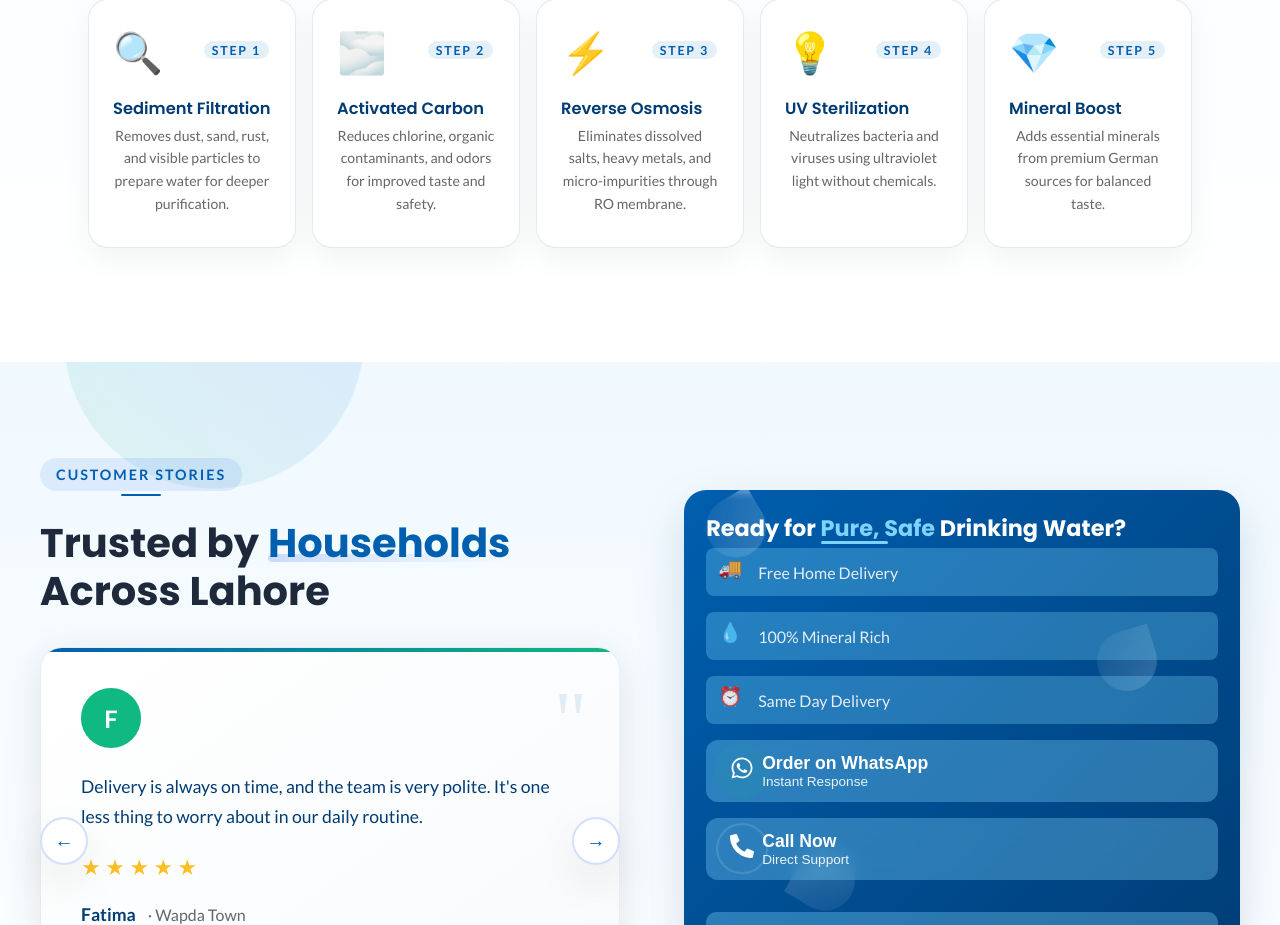
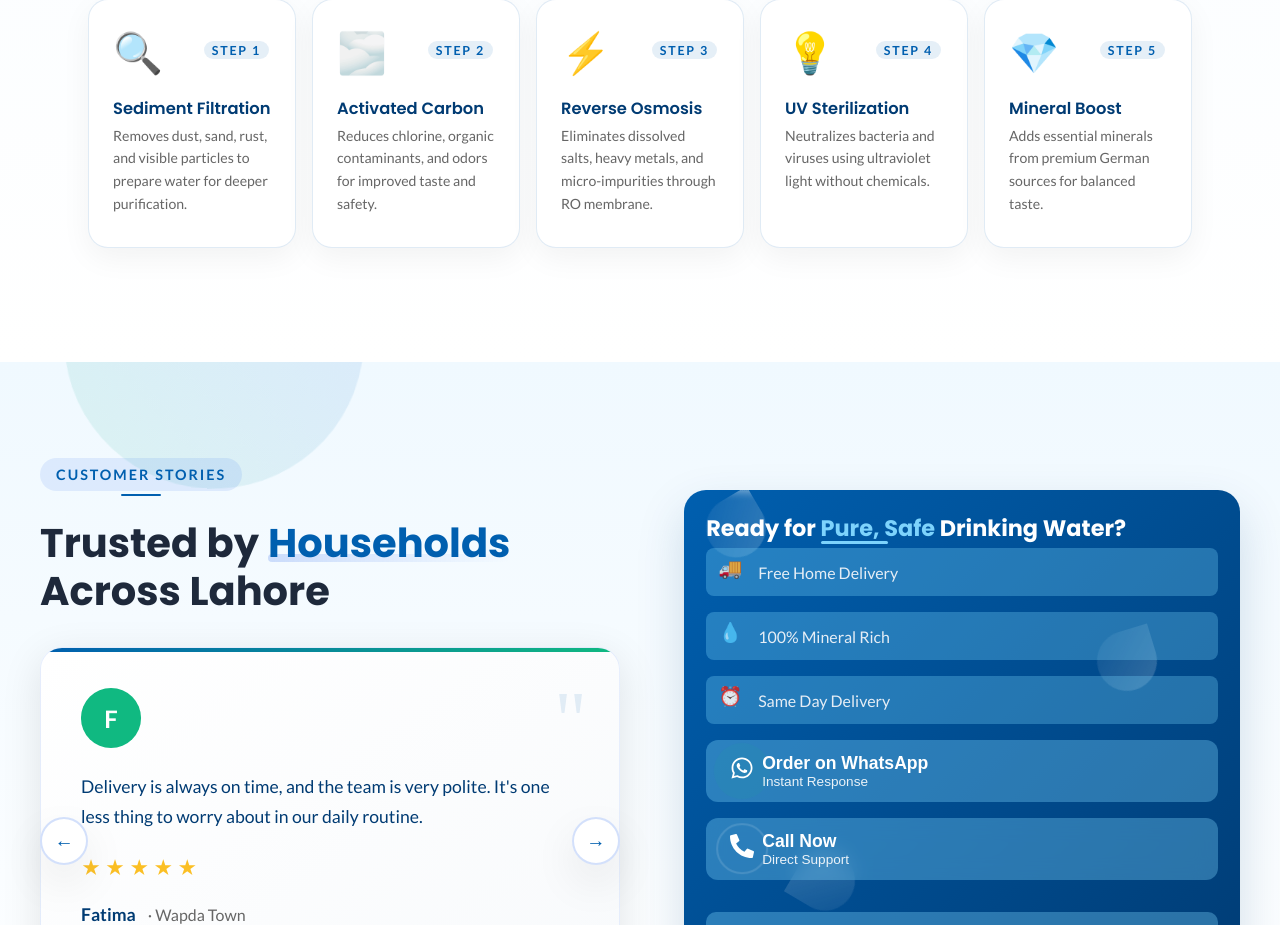
Before and after one commit to coding0044/aquapurex, a React (Create React App) app: page / in a window 1280 px wide. Shown: the part 2819-3744 px from the top of the page. Built offline with nearby package versions, Linux system fonts and the light colour scheme.

Commit message:
Aquapurex

```diff
--- a/src/components/ProcessSection.js
+++ b/src/components/ProcessSection.js
@@ -101,7 +101,7 @@ const ProcessSection = () => {
 
               <h3 className="step-title">{step.title}</h3>
               <p className="step-text" style={{
-                    textAlign: 'center',
+                    textAlign: 'left',
               }}>{step.text}</p>
 
               <div className="card-hover-indicator"></div>
```
